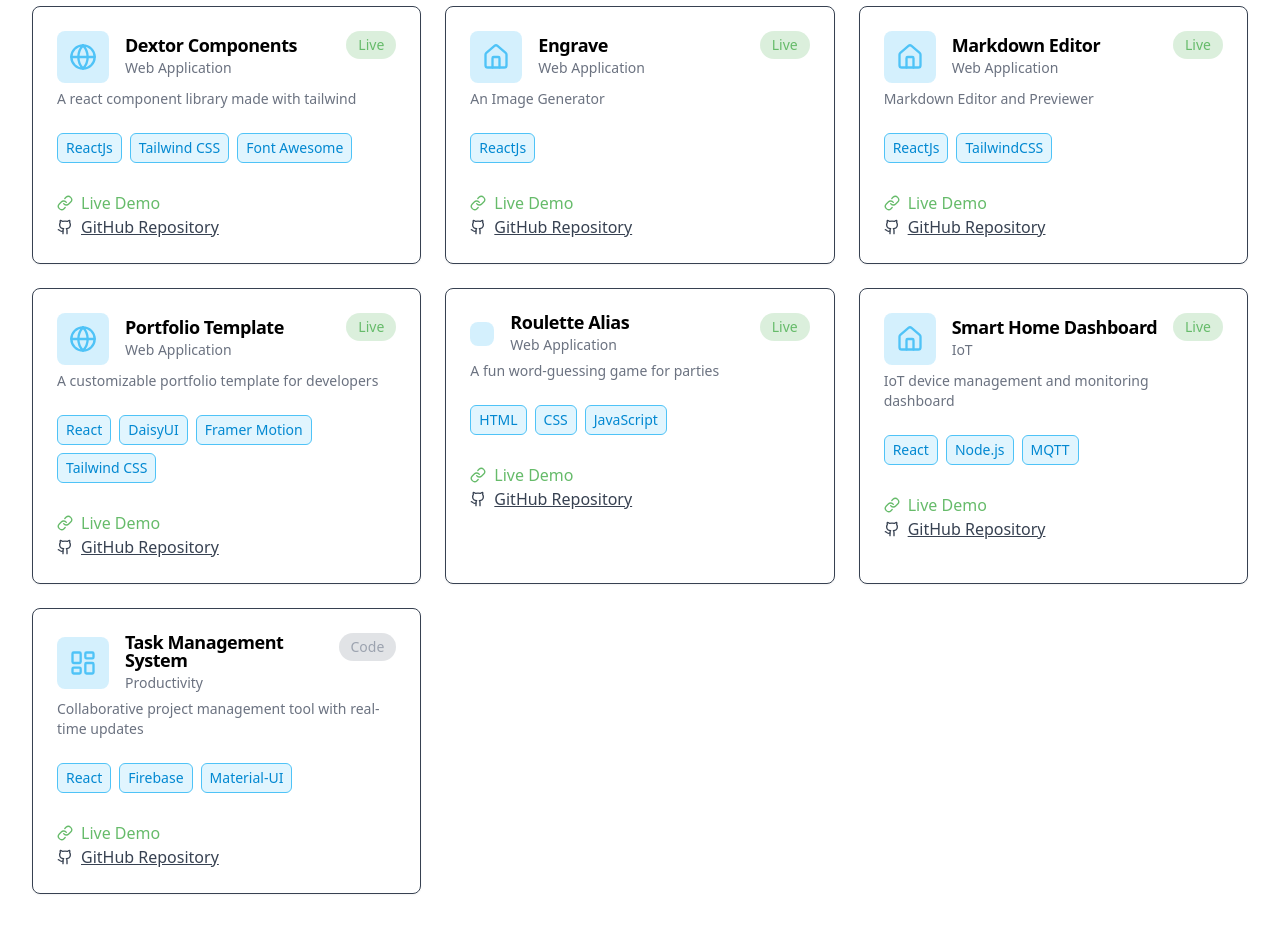
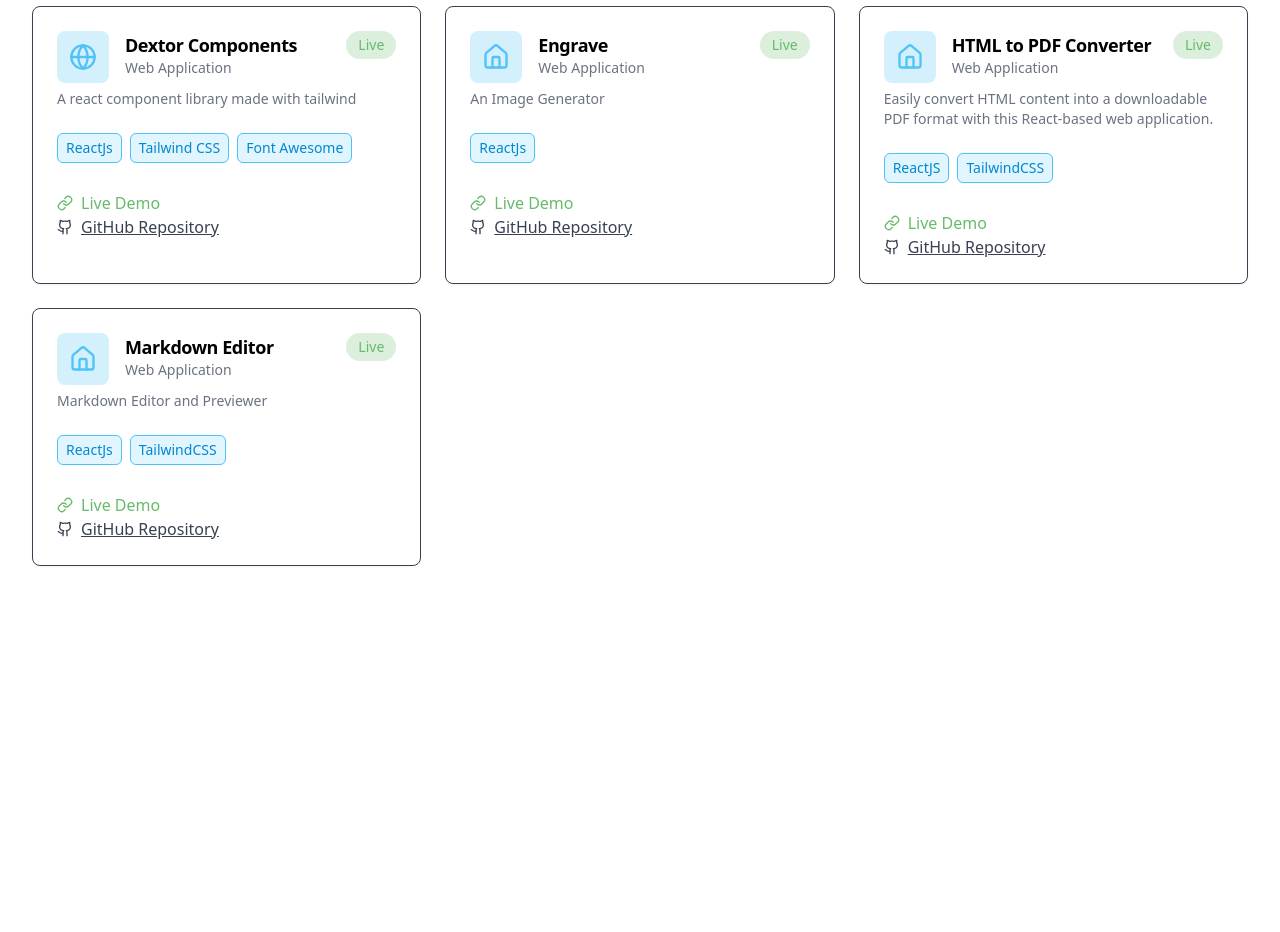
Before and after one commit to dextor-io/dextor.io, a React (Vite) app: page / in a window 1280 px wide. Shown: the part 540-1472 px from the top of the page. After the commit the page ends 1170 px from the top, so only its background shows below. Built offline with nearby package versions, Linux system fonts and the light colour scheme.

Commit message:
Deleted data

```diff
--- a/src/components/ExplorePage.jsx
+++ b/src/components/ExplorePage.jsx
@@ -1,6 +1,6 @@
 import React, {useEffect, useState} from 'react';
 import {Filter} from 'lucide-react';
-import exploreData from '../data/explore.json';
+import exploreData from '../data/projects.json';
 import SearchBar from './ui/SearchBar';
 import FilterSelect from './ui/FilterSelect';
 import ProjectCard from './ui/ProjectCard';
@@ -25,7 +25,7 @@ const ExplorePage = () => {
             try {
                 setIsLoading(true);
                 if (!Array.isArray(exploreData.projects)) {
-                    throw new Error('Invalid data structure in explore.json');
+                    throw new Error('Invalid data structure in projects.json');
                 }
                 // Sort projects by name
                 const sortedProjects = exploreData.projects.sort((a, b) =>
--- a/src/components/MVPShowcase.jsx
+++ b/src/components/MVPShowcase.jsx
@@ -1,6 +1,6 @@
 import React, {useEffect, useState} from 'react';
 import {Filter} from 'lucide-react';
-import featuredData from '../data/featured.json';
+import featuredData from '../data/projects.json';
 import SearchBar from './ui/SearchBar';
 import FilterSelect from './ui/FilterSelect';
 import ProjectCard from './ui/ProjectCard';
@@ -19,11 +19,11 @@ const MVPShowcase = () => {
         const loadData = () => {
             try {
                 setIsLoading(true);
-                if (!Array.isArray(featuredData.ideas)) {
+                if (!Array.isArray(featuredData.projects)) {
                     throw new Error('Invalid data structure in featured.json');
                 }
                 // Sort featured ideas by name
-                const sortedFeatured = featuredData.ideas.sort((a, b) =>
+                const sortedFeatured = featuredData.projects.sort((a, b) =>
                     a.title.localeCompare(b.title)
                 );
                 setFeatured(sortedFeatured);
@@ -103,7 +103,7 @@ const MVPShowcase = () => {
             </div>
 
             <div className="grid grid-cols-1 gap-6 md:grid-cols-2 lg:grid-cols-3">
-                {filteredFeatured.map(featured => (
+                {filteredFeatured.filter(project => project.featured === true).map(featured => (
                     <ProjectCard key={featured.id} idea={featured}/>
                 ))}
             </div>
--- a/src/data/featured.json
+++ /dev/null
@@ -1,133 +0,0 @@
-{
-  "ideas": [
-    {
-      "id": 7,
-      "title": "Dextor Components",
-      "description": "A react component library made with tailwind",
-      "iconName": "Globe",
-      "tech": [
-        "ReactJs",
-        "Tailwind CSS",
-        "Font Awesome"
-      ],
-      "status": "Live",
-      "github": "https://github.com/dextor-io/components.dextor.io",
-      "demo": "https://components.dextor.io/",
-      "category": "Web Application",
-      "lastUpdated": "2024-04-01"
-    },
-    {
-      "id": 1,
-      "title": "Roulette Alias",
-      "description": "A fun word-guessing game for parties",
-      "iconName": "Joystick",
-      "tech": [
-        "HTML",
-        "CSS",
-        "JavaScript"
-      ],
-      "status": "Live",
-      "github": "https://github.com/abdulmannans/Roulette-Alias",
-      "demo": "https://abdulmannans.github.io/Roulette-Alias/",
-      "category": "Web Application",
-      "lastUpdated": "2024-03-15"
-    },
-    {
-      "id": 2,
-      "title": "Portfolio Template",
-      "description": "A customizable portfolio template for developers",
-      "iconName": "Globe",
-      "tech": [
-        "React",
-        "DaisyUI",
-        "Framer Motion",
-        "Tailwind CSS"
-      ],
-      "status": "Live",
-      "github": "https://github.com/huzaifsk/portfolio",
-      "demo": "https://portfolio-template-huzaif.vercel.app/",
-      "category": "Web Application",
-      "lastUpdated": "2024-02-28"
-    },
-    {
-      "id": 3,
-      "title": "Engrave",
-      "description": "An Image Generator",
-      "category": "Web Application",
-      "status": "Live",
-      "tech": [
-        "ReactJs"
-      ],
-      "github": "https://github.com/dextor-io/engrave.dextor.io",
-      "demo": "https://engrave.dextor.io/",
-      "iconName": "Home"
-    },
-    {
-      "id": 4,
-      "title": "Task Management System",
-      "description": "Collaborative project management tool with real-time updates",
-      "iconName": "LayoutDashboard",
-      "tech": [
-        "React",
-        "Firebase",
-        "Material-UI"
-      ],
-      "status": "Code",
-      "github": "https://github.com/example/task-manager",
-      "demo": "https://demo.example.com/task-manager",
-      "category": "Productivity",
-      "lastUpdated": "2024-03-20"
-    },
-    {
-      "id": 5,
-      "title": "Smart Home Dashboard",
-      "description": "IoT device management and monitoring dashboard",
-      "iconName": "Home",
-      "tech": [
-        "React",
-        "Node.js",
-        "MQTT"
-      ],
-      "status": "Live",
-      "github": "https://github.com/example/smart-home",
-      "demo": "https://demo.example.com/smart-home",
-      "category": "IoT",
-      "lastUpdated": "2024-03-01"
-    },
-    {
-      "id": 6,
-      "title": "Markdown Editor",
-      "description": "Markdown Editor and Previewer",
-      "category": "Web Application",
-      "status": "Live",
-      "tech": [
-        "ReactJs",
-        "TailwindCSS"
-      ],
-      "github": "https://github.com/dextor-io/md.dextor.io",
-      "demo": "https://md.dextor.io/",
-      "iconName": "Home"
-    }
-  ],
-  "metadata": {
-    "lastUpdated": "2024-03-20",
-    "categories": [
-      "AI/ML",
-      "Web Application",
-      "Developer Tools",
-      "Productivity",
-      "IoT"
-    ],
-    "techStack": [
-      "React",
-      "OpenAI",
-      "Node.js",
-      "MongoDB",
-      "Express",
-      "TypeScript",
-      "Firebase",
-      "Material-UI",
-      "MQTT"
-    ]
-  }
-}
--- a/src/data/explore.json
+++ b/src/data/projects.json
@@ -2,6 +2,7 @@
   "projects": [
     {
       "id": 7,
+      "featured": true,
       "title": "Dextor Components",
       "description": "A react component library made with tailwind",
       "iconName": "Globe",
@@ -51,6 +52,7 @@
     },
     {
       "id": 3,
+      "featured": true,
       "title": "Engrave",
       "description": "An Image Generator",
       "category": "Web Application",
@@ -96,6 +98,7 @@
     },
     {
       "id": 6,
+      "featured": true,
       "title": "Markdown Editor",
       "description": "Markdown Editor and Previewer",
       "category": "Web Application",
@@ -107,7 +110,21 @@
       "github": "https://github.com/dextor-io/md.dextor.io",
       "demo": "https://md.dextor.io/",
       "iconName": "Home"
+    },
+    {
+      "id": 7,
+      "featured": true,
+      "title": "HTML to PDF Converter",
+      "description": "Easily convert HTML content into a downloadable PDF format with this React-based web application.",
+      "category": "Web Application",
+      "status": "Live",
+      "tech": [
+        "ReactJS",
+        "TailwindCSS"
+      ],
+      "github": "https://github.com/dextor-io/labs.dextor.io",
+      "demo": "https://labs.dextor.io/toPdf",
+      "iconName": "Home"
     }
-
   ]
 }
```
